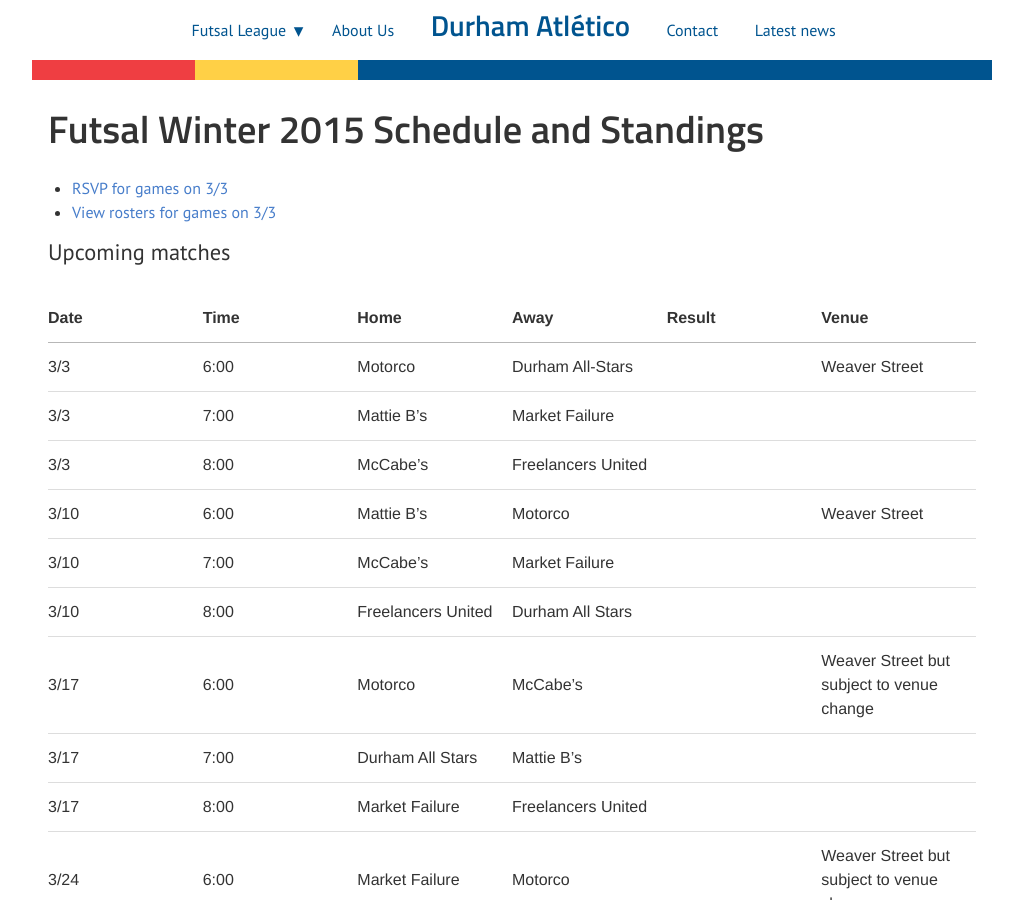
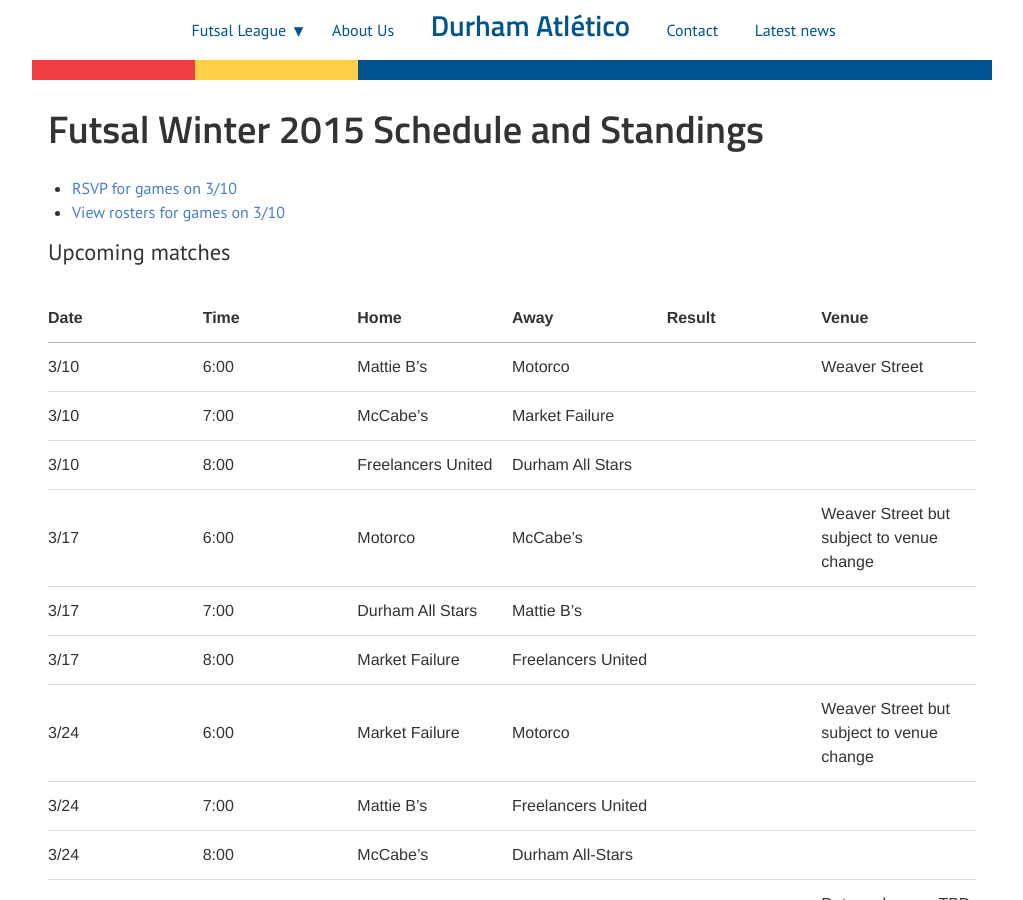
Before and after one commit to durhamatletico/durhamatletico.github.io, a Jekyll site: the page built from futsal/schedule.md, in a window 1280 px wide and 900 px high. Shown: the whole window, without its empty margins (128-1151 px from the left). Built offline with Jekyll 4.4.1, drawn with Linux system fonts in a browser that asks for light colours; some of the changed text lies outside the part shown.

Commit message:
Update standings

```diff
--- a/futsal/schedule.md
+++ b/futsal/schedule.md
@@ -4,16 +4,13 @@ layout: page
 permalink: /futsal/schedule/
 ---
 
-- [RSVP for games on 3/3](https://docs.google.com/forms/d/1aXAhp4j8j_YwOxjELoJ_vaLUCYkpKMI2PTYDoWQc09k/viewform)
-- [View rosters for games on 3/3](https://docs.google.com/spreadsheets/d/1X_ee1bele6Wl5RUP6sq5AtldP3TuvbjrXMHYb56f-Wo/edit?usp=sharing)
+- [RSVP for games on 3/10](https://docs.google.com/forms/d/1aXAhp4j8j_YwOxjELoJ_vaLUCYkpKMI2PTYDoWQc09k/viewform)
+- [View rosters for games on 3/10](https://docs.google.com/spreadsheets/d/1X_ee1bele6Wl5RUP6sq5AtldP3TuvbjrXMHYb56f-Wo/edit?usp=sharing)
 
 ## Upcoming matches
 
 Date          |  Time  |  Home                |  Away                |  Result  |  Venue
 --------------|--------|----------------------|----------------------|----------|-------------------------------------------
-3/3      |  6:00  |  Motorco             |  Durham All-Stars    |          |  Weaver Street
-3/3      |  7:00  |  Mattie B's          |  Market Failure      |          |
-3/3      |  8:00  |  McCabe's            |  Freelancers United  |          |
 3/10     |  6:00  |  Mattie B's          |  Motorco             |          |  Weaver Street
 3/10     |  7:00  |  McCabe's            |  Market Failure      |          |
 3/10     |  8:00  |  Freelancers United  |  Durham All Stars    |          |
```
Also changed, not shown: other parts of futsal/schedule.md (+9 -6 lines).
